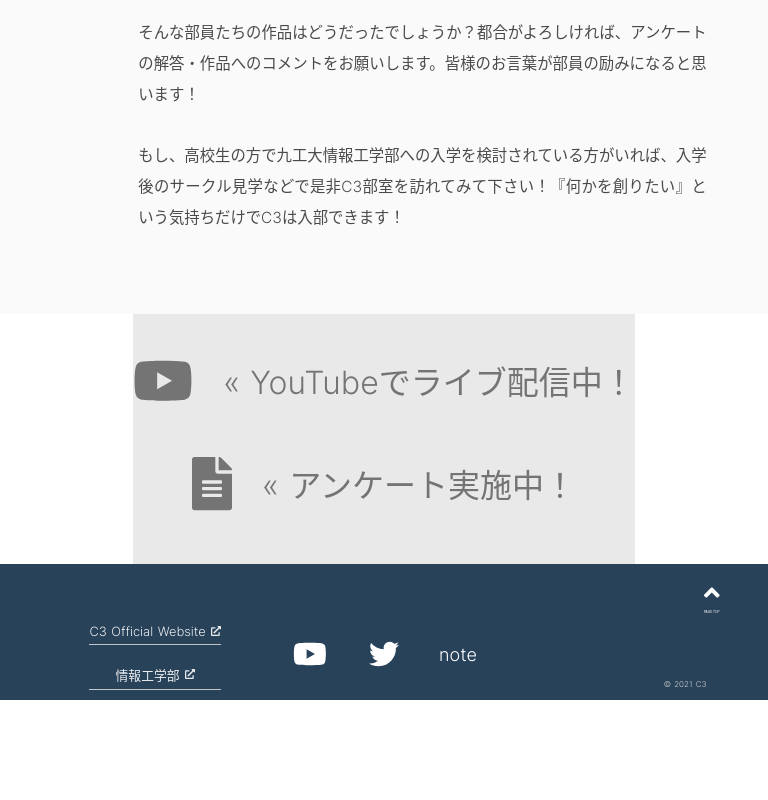
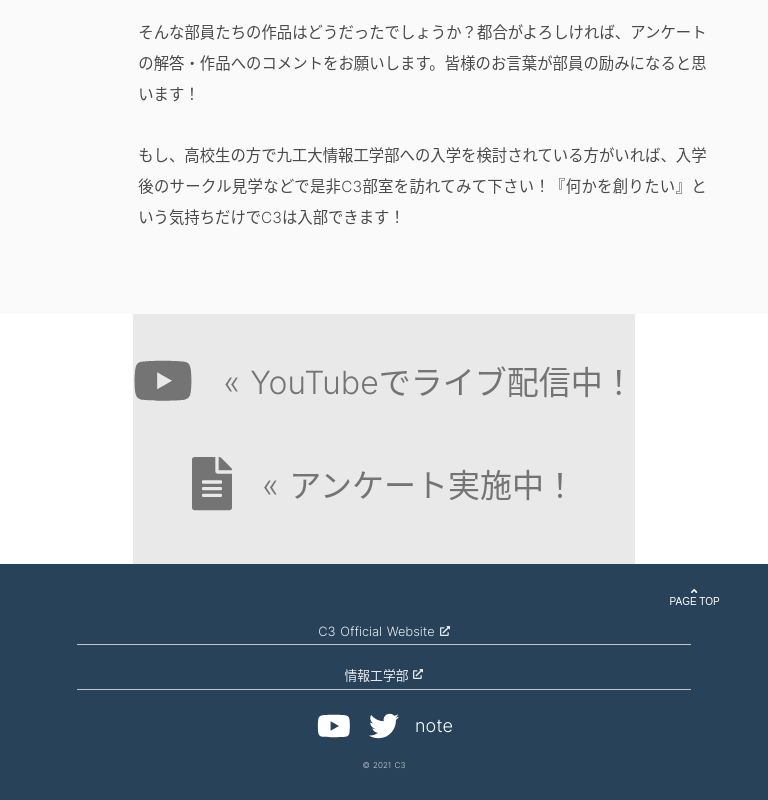
Before and after one commit to Kyutech-C3/OpenCampus2021, a Nuxt app: page / in a window 768 px wide. Shown: the part 5321-6121 px from the top of the page. Before the commit the page ends 6021 px from the top, so only its background shows below. Built offline with nearby package versions, Linux system fonts and the light colour scheme.

Commit message:
[fix] #140 少しデザイン綺麗にしました．まだ少し習性部分があると思われますが、、、

```diff
--- a/components/Footer.vue
+++ b/components/Footer.vue
@@ -48,7 +48,7 @@ footer {
   width: 100%;
   background-color: #28425a;
   margin: 0;
-  padding: 30px 30px 10px 30px;
+  padding: 30px 10vw;
   position: relative;
   /* z-index: 20; */
 }
@@ -77,20 +77,8 @@ a.note {
 	color: white;
 	font-size: 30px;
 }
-#youtube {
-  height: 20px;
-  width: 30px;
-}
-#twitter {
-  height: 25px;
-  width: 30px;
-}
-#up {
-	font-size: 25px;
-	margin-bottom: 5px;
-}
 /* PC/タブレット横 */
-@media screen and (min-width: 768px) {
+@media screen and (min-width: 769px) {
   ul {
     display: flex;
     justify-content: baseline;
@@ -105,8 +93,8 @@ a.note {
     margin: 10px 12px 10px 12px;
   }
   #logo {
-    height: 100px;
-    width: 100px;
+    height: 70px;
+    width: 70px;
     border-radius: 50%;
   }
   .linkBox {
@@ -169,7 +157,7 @@ a.note {
   }
   .linkBox {
     position: absolute;
-    bottom: 15%;
+    bottom: 25%;
     left: 0;
     right: 0;
     margin: auto;
@@ -179,18 +167,12 @@ a.note {
 	.linkItem {
 		flex-basis: 50px;
 	}
-  #youtube {
-    margin: 10px;
-  }
-  #twitter {
-    margin: 10px;
-  }
   .link-icon {
     font-size: 10px;
     margin-left: 5px;
   }
   button {
-    font-size: 20%;
+    font-size: 10px;
   }
   #returnTop {
     border-radius: 20px/20px;
@@ -205,7 +187,7 @@ a.note {
   .copyRight {
     color: lightgray;
     margin-top: 70px;
-    font-size: 50%;
+    font-size: 8px;
     display: flex;
     justify-content: center;
   }
```
